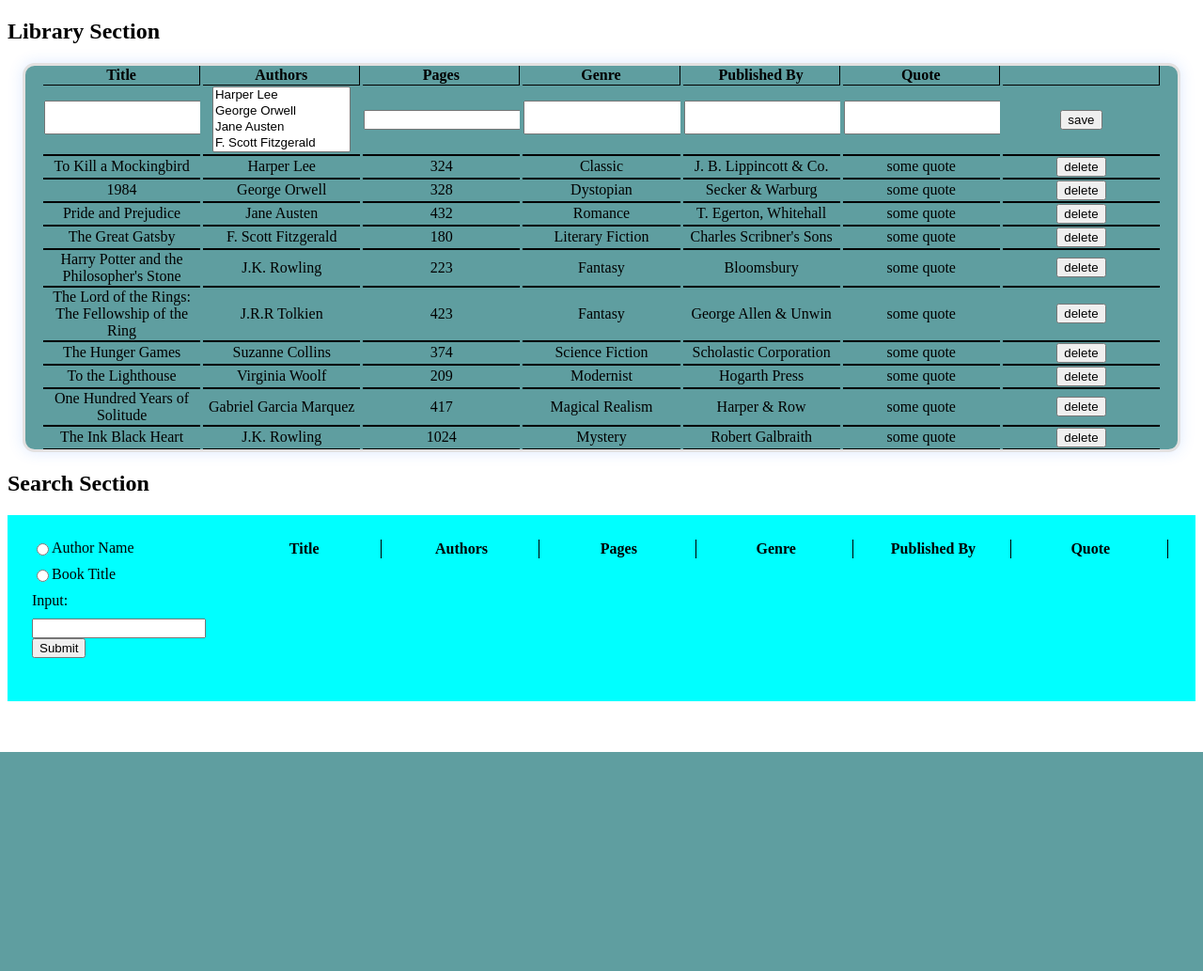
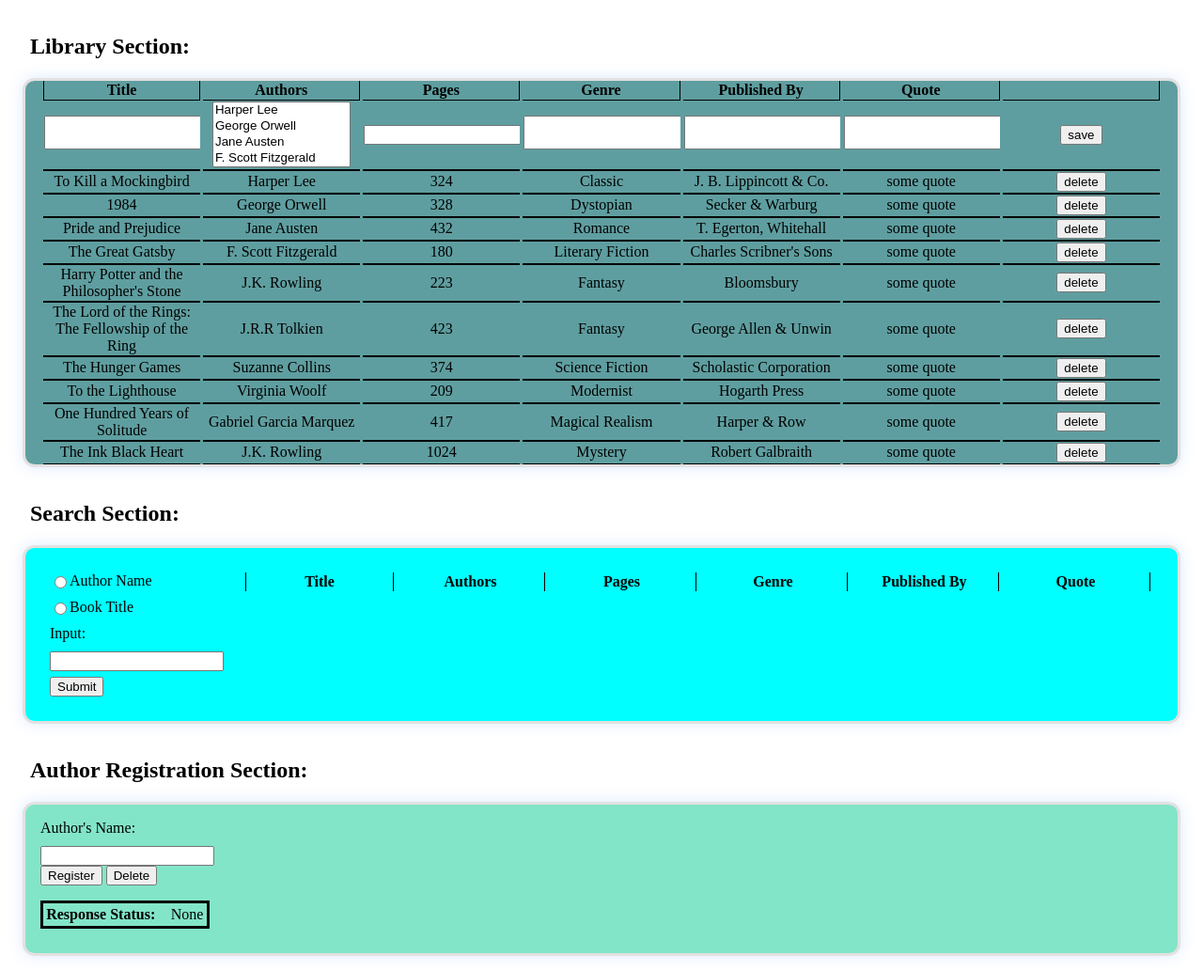
Before and after one commit to hpitta26/Library-System-Django, a Django app: page /testapp/ in a window 1280 px wide. Shown: the whole page at 94% size. Before the commit the page ends 800 px from the top, so only its background shows below. Run offline with Django 4.2, Linux system fonts and the light colour scheme; data comes from the database, SQL or seed files in the repository; both versions use the stored data as it was after the commit; lists and menus that the app fills with data are empty.

Commit message:
Added AuthorRegistration Section

```diff
--- a/librarySys/testapp/static/home.css
+++ b/librarySys/testapp/static/home.css
@@ -1,16 +1,6 @@
 
-.n7-middle-cell2 {
+.upper-container {
     background-color: cadetblue;
-    /* margin-top: 0.3rem;
-    margin-bottom: 0.3rem; */
-    /* height: 90%; */
-    /* margin-right: 1rem; */
-
-    /* padding-top: 0.3rem;
-    padding-bottom: 0.3rem;
-    border-top: 1.5px groove black;
-    border-bottom: 1.5px groove black; */
-
     margin: 1rem;
     padding-left: 1rem;
     padding-right: 1rem;
@@ -18,38 +8,11 @@
     border-style: solid;
     border-color: #e3e1e1;
     box-shadow: 0 0px 15px rgba(56, 125, 255, 0.17);
-
-    /* width: 100%; */
-}
-
-.n7-middle {
-    background-color: rgb(50, 159, 163);
-    /* margin-top: 0.3rem;
-    margin-bottom: 0.3rem; */
-    /* height: 90%; */
-    /* margin-right: 1rem; */
-
-    /* padding-top: 0.3rem;
-    padding-bottom: 0.3rem;
-    border-top: 1.5px groove black;
-    border-bottom: 1.5px groove black; */
-
-    margin: 1rem;
-    padding-left: 1rem;
-    padding-right: 1rem;
-    border-radius: 0.8rem;
-    border-style: solid;
-    border-color: #e3e1e1;
-    box-shadow: 0 0px 15px rgba(56, 125, 255, 0.17);
-
-    /* width: 100%; */
 }
 
 .home-table {
-    /* border: solid; */
-    /* border-collapse: collapse; */
+    /* background-color:bisque ; */
     border-spacing: 3px 0;
-    /* background-color:bisque ; */
     table-layout: fixed;
     width: 100%;
     height: 100%;
@@ -66,71 +29,82 @@
     font-weight:500;
     overflow-x: auto;
     overflow: hidden;
-
-
-    /* border-style:groove; */
-
-    /* border: 1px solid black; */
 }
 
 .homet-headers0 {
-    width: 10%;
+    border-right: 1.5px groove black;
+    border-left: 1.5px groove black;
+    border-top: none;
+    font-weight:700;
+}
+
+.homet-headers {
     border-right: 1.5px groove black;
     border-top: none;
     font-weight:700;
-
-}
-
-.homet-headers {
-    width: 10%;
-    border-right: 1.5px groove black;
-    border-top: none;
-    font-weight:700;
-
 }
 
 
 
 
-
-.lower-container {
+.middle-container {
     background-color: aqua;
-    /* display: flex;
-    justify-content: space-between; */
     display: flex;
     flex-direction: row;
     align-items: flex-start;
-    /* align-items: center; */
-    /* justify-content: center; */
+    border-radius: 0.8rem;
+    border-style: solid;
     padding: 1rem;
+
+    margin: 1rem;
+    border-color: #e3e1e1;
+    box-shadow: 0 0px 15px rgba(56, 125, 255, 0.17);
 }
 .form-container {
     display: block;
-    /* flex: 1;
-    padding: 20px; */
-    width: 20%; /* Adjust the width as needed */
-    margin-bottom: 20px;
+    width: 20%;
 }
 .table-container {
- /* Adjust the width as needed */
+    /* background-color:bisque ; */
     border-spacing: 3px 0;
-    /* background-color:bisque ; */
     table-layout: fixed;
     width: 100%;
     height: 100%;
-    /* flex: 1;
-    padding: 20px;
-    border-left: 1px solid #ccc;
-    font-size: x-large; */
+}
+.search-save-btn {
+    margin-top: 0.4rem;
 }
 label {
     display: flex;
     align-items: center;
     margin-bottom: 10px;
     white-space: nowrap;
-  }
+}
 
 .column {
+    padding: 10px; /* Padding between columns */
+}
 
-padding: 10px; /* Padding between columns */
+
+h2 {
+    margin-left: 1.5rem;
+    padding-top: 1rem;
 }
+
+
+.lower-container {
+    background-color: rgb(131, 229, 200);
+    margin: 1rem;
+    padding: 1rem;
+    border-radius: 0.8rem;
+    border-style: solid;
+    border-color: #e3e1e1;
+    box-shadow: 0 0px 15px rgba(56, 125, 255, 0.17);
+}
+
+.response-status {
+    margin-top: 1rem;
+    border: solid;
+    width: fit-content;
+    padding: 0.2rem;
+}
--- a/librarySys/testapp/templates/home.html
+++ b/librarySys/testapp/templates/home.html
@@ -9,19 +9,13 @@
         <link rel="stylesheet" href="../static/home.css">
     </head>
 
+
     <body>
 
-
-
-    {%if name%}
-    <h2>Hello {{name}}</h2>
-    {% else %}
-    <h2>Library Section</h2>
-    {% endif %}
-
-    <div class="n7-middle-cell2">
+        <h2>Library Section:</h2>
+        <div class="upper-container">
             <table class="home-table">
-            <form method="post" action="{% url 'sayhello' %}">
+                <form method="post" action="{% url 'saveFunc' %}">
                     {% csrf_token %}
                     <tr>
                         <th class="homet-headers0">Title</th>
@@ -38,7 +32,10 @@
                         {%endfor%}
                         <td><button name="save">save</button></td>
                     </tr>
+                </form>
 
+                <form method="post" action="{% url 'deleteFunc' %}">
+                    {% csrf_token %}
                     {%for book in books%}
                     <tr>
                         <td>{{book.title}}</td>
@@ -56,24 +53,16 @@
                         </td>
                     </tr>
                     {%endfor%}
-
-                <!-- <tr>
-                    {% for field in form %}
-                        <td>{{  field }}</td>
-                    {% endfor %}
-                </tr> -->
                 </form>
             </table>
         </div>
 
 
-
-
-    <h2>Search Section</h2>
-    <div class="lower-container">
+        <h2>Search Section:</h2>
+        <div class="middle-container">
 
             <div class="column">
-            <form class="form-container" method="get" action="{% url 'sayhello' %}">
+                <form class="form-container" method="get" action="{% url 'loadNsearchFunc' %}">
                     {% csrf_token %}
                     <label>
                         <input type="radio" name="radio1" value="author">Author Name
@@ -86,7 +75,7 @@
                     <label for="search-value">Input:</label>
                     <input type="text" id="search-value" name="search-value" required>
 
-              <button type="submit">Submit</button>
+                    <button class="search-save-btn" type="submit">Submit</button>
                 </form>
             </div>
 
@@ -103,7 +92,6 @@
                         </tr>
                     </thead>
                     <tbody>
-
                         {%for book in trgtBooks%}
                             <tr>
                                 <td>{{book.title}}</td>
@@ -118,15 +106,30 @@
                                 <td>{{book.quote}}</td>
                             </tr>
                         {%endfor%}
-
                     </tbody>
                 </table>
             </div>
-
         </div>
 
-    <!-- <form>
-        {{ form }}
-    </form> -->
+
+        <h2>Author Registration Section:</h2>
+        <div class="lower-container">
+            <form class="form-container" method="post" action="{% url 'regAuthorFunc' %}">
+                {% csrf_token %}
+
+                <label for="author-name">Author's Name:</label>
+
+                <div class="lower-btn-container">
+                    <input type="text" id="author-name" name="author-name" required>
+                    <button name="register" type="submit">Register</button>
+                    <button name="delete" type="submit">Delete</button>
+                </div>
+
+                <label class="response-status">
+                    <b>Response Status:</b> &#20; {{authorRegStatus}}
+                </label>
+            </form>
+        </div>
+
     </body>
 </html>
--- a/librarySys/testapp/urls.py
+++ b/librarySys/testapp/urls.py
@@ -5,5 +5,9 @@
 # URLConfiguration module (every app in your project needs this)
 # This needs to be imported into the main URLConfig of the project
 urlpatterns = [
-    path('', views.sayhello, name="sayhello")
+    path('', views.loadNsearchFunc, name="loadNsearchFunc"),
+    path('save', views.saveFunc, name="saveFunc"),
+    path('delete', views.deleteFunc, name="deleteFunc"),
+    path('regauthor', views.regAuthorFunc, name="regAuthorFunc"),
+
 ]
--- a/librarySys/testapp/views.py
+++ b/librarySys/testapp/views.py
@@ -1,4 +1,5 @@
-from django.shortcuts import render
+from django.shortcuts import render, redirect
+from django.urls import reverse
 from testapp.models import Book, Author
 from django.http import HttpResponse
 from testapp.forms import NewBookForm
@@ -10,72 +11,121 @@
 
 #view function must be mapped to an url (when user navigates to that url: this function will be called)
 
-# def say_hello(request):
-#     return HttpResponse('Hello World')
 
 #This function executes when there is a request from this URL
-def sayhello(request):
+def loadNsearchFunc(request):
     context = {}
     form = NewBookForm()
     books = Book.objects.all()
     context['books'] = books
     context['title'] = 'Home'
     context['trgtBooks'] = []
+    context['authorRegStatus'] = request.session.get('authorRegStatus')
 
-    if request.method == 'POST':
-        if 'save' in request.POST:
-            #print(request.POST)
-            form = NewBookForm(request.POST)
-            form.save()
-            newBook = form.save(commit=False)
-            # print(newBook)
-            #print(newBook)
-            newBook.save()
-            form.save_m2m()
-        elif 'edit' in request.POST:
-            primKey = request.POST.get('edit')
-            book = Book.objects.get(id=primKey)
-            form = NewBookForm(instance=book)
+    print(request.session.get('authorRegStatus'))
 
-        elif 'delete' in request.POST:
-            primKey = request.POST.get('delete')
-            print(request.POST)
-            # print(primKey)
-            book = Book.objects.get(id=primKey)
-            book.delete()
-    elif request.method == "GET":
+    # print('Status:' + hash)
 
-            print(request.GET)
-            btn = request.GET.get('radio1')
-            if btn == 'author':
-                 print('author has been searched')
-                 try:
-                    trgtAuthor = Author.objects.get(name=request.GET.get('search-value'))
-                    trgtBooks = trgtAuthor.books.all()
-                    print(trgtAuthor)
-                    # trgtBooks = trgtAuthor.books.all()
-                    # print(len(trgtBooks))
-                    context['trgtBooks'] += trgtBooks
-                 except Author.DoesNotExist:
-                    trgtBooks = None
+    if request.method == "GET":
+        request.session['authorRegStatus'] = ''
+        # print(request.GET)
+        btn = request.GET.get('radio1') # returns value of radio1 that was clicked
+        if btn == 'author':
+            # print('author has been searched')
+            trgtAuthor = Author.objects.filter(name__iexact=request.GET.get('search-value'))
+            # if Author with target name is found
+            if len(trgtAuthor) != 0:
+                trgtAuthor = Author.objects.filter(name__iexact=request.GET.get('search-value'))[0]
+                trgtBooks = trgtAuthor.books.all()
+                context['trgtBooks'] += trgtBooks
+        elif btn == 'book':
+            # if you use (Book.objects.get() need to use try-catch since if no Book is found an exception will be thrown)
+            #print('book has been searched')
+            # print(request.GET.get('search-value'))
+            trgtBook = Book.objects.filter(title__iexact=request.GET.get('search-value')) # __iexact --> case insensitive filter
+            # print(trgtBook)
+            context['trgtBooks'] += trgtBook
+        # else:
+        #     print('wrong output')
+
+    context['form'] = form
+    return render(request, 'home.html', context)
 
 
 
-            elif btn == 'book':
-                 print('book has been searched')
-                 print(request.GET.get('search-value'))
+def saveFunc(request):
+    try:
+        form = NewBookForm(request.POST)
+        # form.save()
+        newBook = form.save(commit=False)
+        # print(newBook)
+        if len(Book.objects.filter(title__iexact=newBook.title)) == 0: # check to ensure case insensitivity condition is not broken
+            newBook.save()
+            form.save_m2m()
+    except:
+        # print('unexpected input')
+        print('')
 
-                 try:
-                    trgtBooks = Book.objects.get(title=request.GET.get('search-value'))
-                 except Book.DoesNotExist:
-                    trgtBooks = None
+    request.session['authorRegStatus'] = ''
 
-                 context['trgtBooks'].append(trgtBooks)
-            else:
-                 print('wrong output')
-    else:
-        context['trgtBooks'] = []
+    return redirect(loadNsearchFunc) # redirects to view that is rendering the content
 
 
-    context['form'] = form
-    return render(request, 'home.html', context)
+
+def editFunct(request):
+    primKey = request.POST.get('edit')
+    book = Book.objects.get(id=primKey)
+    form = NewBookForm(instance=book)
+
+    request.session['authorRegStatus'] = ''
+
+
+
+def deleteFunc(request):
+    targetBook = request.POST.get('delete')
+    print(request.POST)
+    # print(targetBook)
+    book = Book.objects.get(id=targetBook)
+    book.delete()
+
+    request.session['authorRegStatus'] = ''
+
+    return redirect(loadNsearchFunc)
+
+
+def regAuthorFunc(request):
+    print(request.POST)
+    authorName = request.POST.get('author-name').strip()
+    res = ''
+
+    if 'register' in request.POST:
+        # print('Register Btn Clicked')
+        if len(Author.objects.filter(name__iexact=authorName)) != 0:
+            #author with target name exists
+            res = 'Author Already Registered'
+        else:
+            try:
+                #try to register
+                newAuthor = Author(name=authorName.title())
+                newAuthor.save()
+                res = 'Author Successfully Registered'
+            except:
+                res = 'Error When Registering Author'
+    elif 'delete' in request.POST: #Implement CASCADE on delete
+        print('Delete Btn Clicked')
+        if len(Author.objects.filter(name__iexact=authorName)) != 0:
+            try:
+                #author with target name exists
+                author = Author.objects.get(name=authorName.title())
+                author.books.all().delete() # All of the Author's books are deleted too
+                author.delete()
+                res = 'Author Successfully Deleted'
+            except:
+                res = 'Error When Deleting Author'
+        else:
+            res = 'Author Not Found'
+
+
+    request.session['authorRegStatus'] = res
+
+    return redirect('loadNsearchFunc')
```
Also changed, not shown: librarySys/testapp/models.py (+4 -4 lines), librarySys/db.sqlite3, librarySys/testapp/migrations/0006_alter_book_pages_alter_book_title.py (added), librarySys/testapp/migrations/0007_alter_author_name.py (added). Lines whose indentation alone changed are shown as unchanged.
